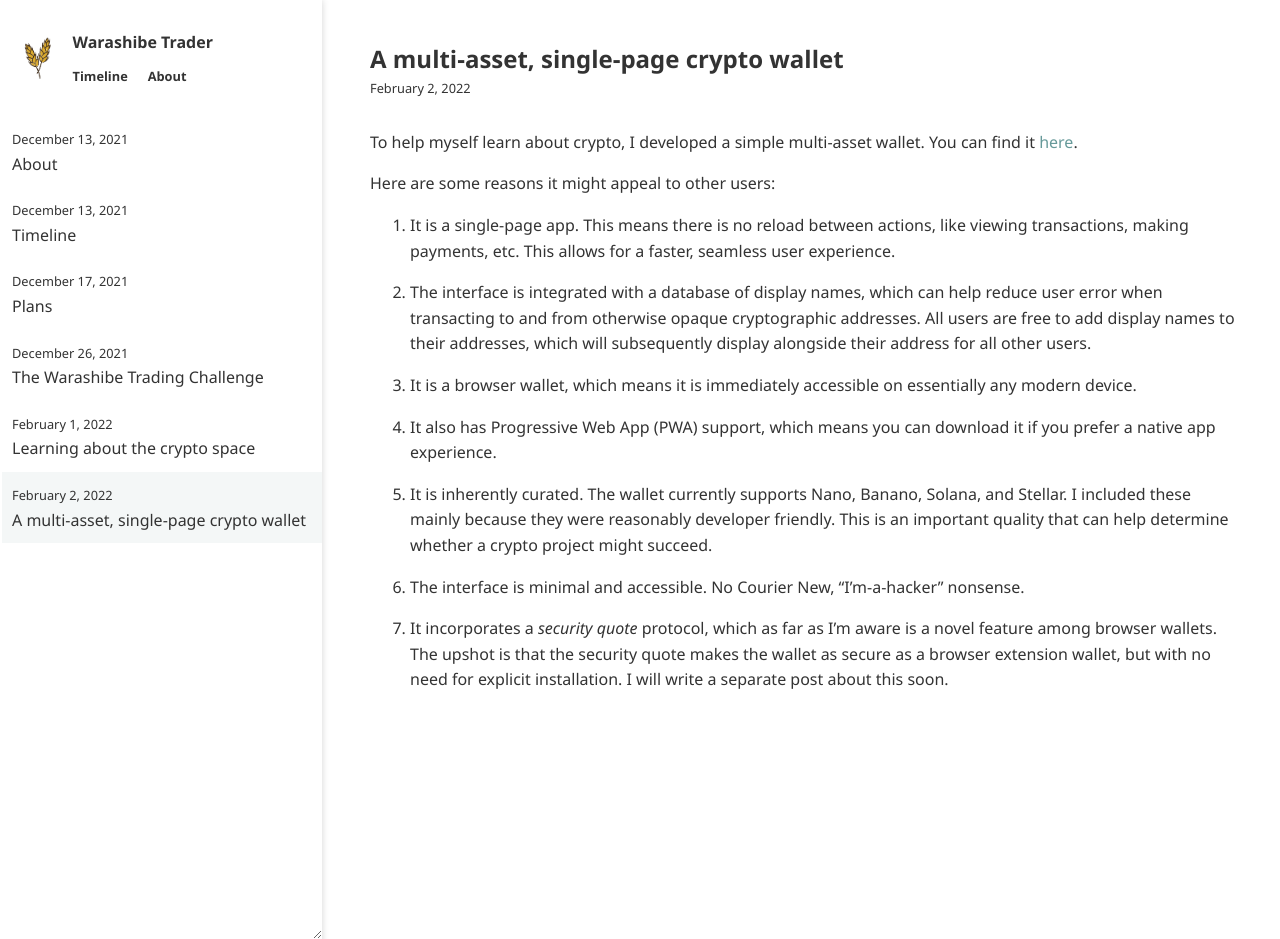
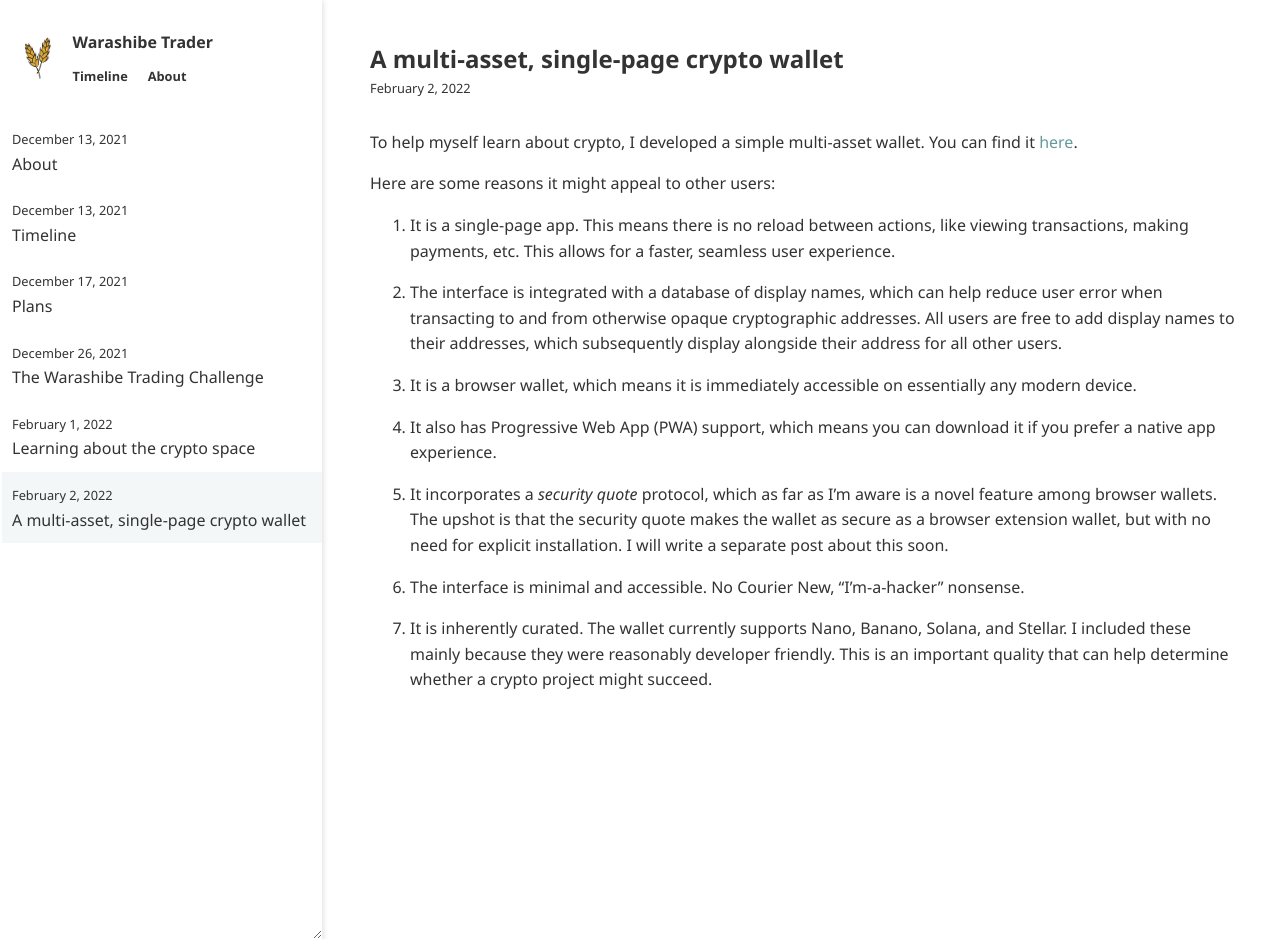
Before and after one commit to warashibetrader/warashibetrader.github.io, a Jekyll site: the page built from _posts/2022-02-02-multi-asset-wallet.md, in a window 1280 px wide and 939 px high. Built offline with Jekyll 4.4.1, drawn with Linux system fonts in a browser that asks for light colours.

Commit message:
Update 2022-02-02-multi-asset-wallet.md

```diff
--- a/_posts/2022-02-02-multi-asset-wallet.md
+++ b/_posts/2022-02-02-multi-asset-wallet.md
@@ -8,14 +8,14 @@ Here are some reasons it might appeal to other users:
 
 1. It is a single-page app. This means there is no reload between actions, like viewing transactions, making payments, etc. This allows for a faster, seamless user experience.
 
-2. The interface is integrated with a database of display names, which can help reduce user error when transacting to and from otherwise opaque cryptographic addresses. All users are free to add display names to their addresses, which will subsequently display alongside their address for all other users.
+2. The interface is integrated with a database of display names, which can help reduce user error when transacting to and from otherwise opaque cryptographic addresses. All users are free to add display names to their addresses, which subsequently display alongside their address for all other users.
 
 3. It is a browser wallet, which means it is immediately accessible on essentially any modern device.
 
 4. It also has Progressive Web App (PWA) support, which means you can download it if you prefer a native app experience.
 
-5. It is inherently curated. The wallet currently supports Nano, Banano, Solana, and Stellar. I included these mainly because they were reasonably developer friendly. This is an important quality that can help determine whether a crypto project might succeed.
+5. It incorporates a _security quote_ protocol, which as far as I'm aware is a novel feature among browser wallets. The upshot is that the security quote makes the wallet as secure as a browser extension wallet, but with no need for explicit installation. I will write a separate post about this soon.
 
 6. The interface is minimal and accessible. No Courier New, "I'm-a-hacker" nonsense.
 
-7. It incorporates a _security quote_ protocol, which as far as I'm aware is a novel feature among browser wallets. The upshot is that the security quote makes the wallet as secure as a browser extension wallet, but with no need for explicit installation. I will write a separate post about this soon.
+7. It is inherently curated. The wallet currently supports Nano, Banano, Solana, and Stellar. I included these mainly because they were reasonably developer friendly. This is an important quality that can help determine whether a crypto project might succeed.
```
